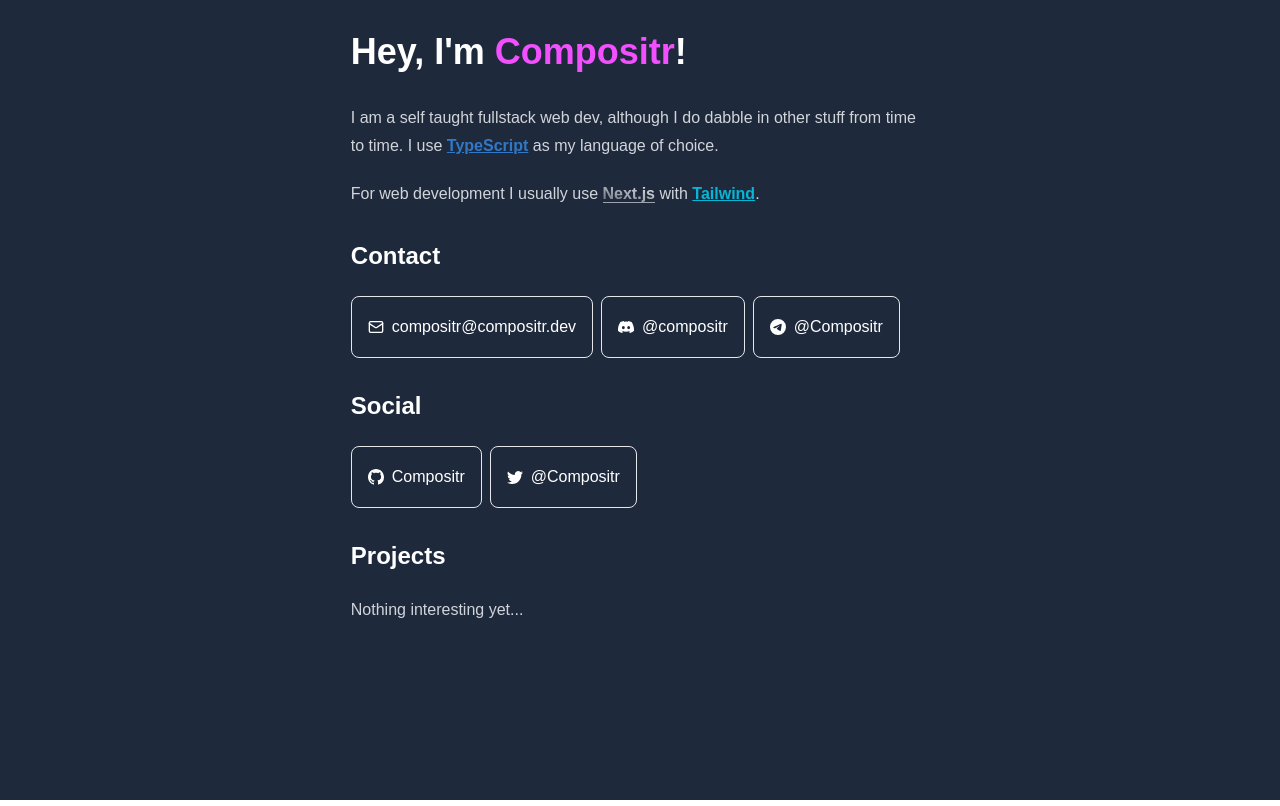
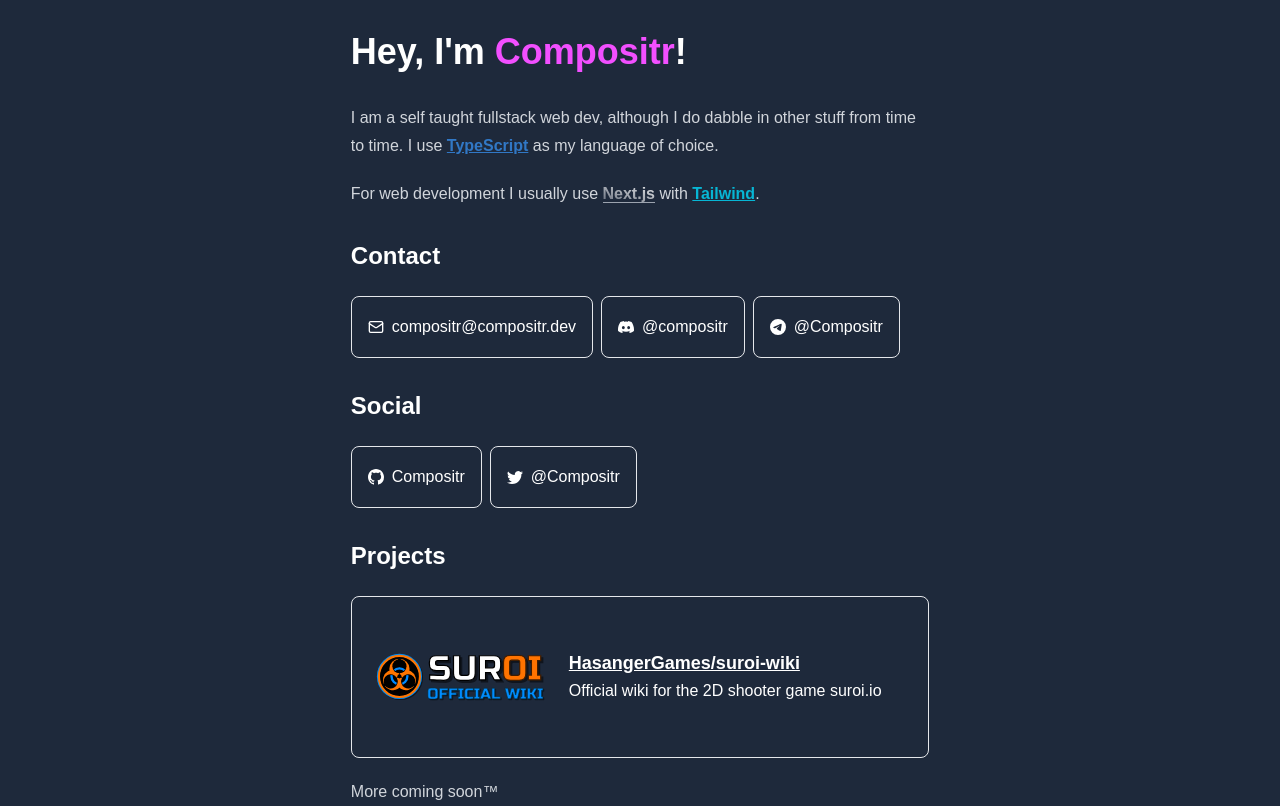
Before and after one commit to Compositr/dotdev, a Next.js app: page / in a window 1280 px wide. Built offline with nearby package versions, Linux system fonts and the light colour scheme; a web font is replaced by a local one.

Commit message:
feat: add projects

```diff
--- a/app/page.tsx
+++ b/app/page.tsx
@@ -3,6 +3,8 @@ import { LuMail } from "react-icons/lu";
 import { BsDiscord, BsGithub, BsTelegram, BsTwitter } from "react-icons/bs";
 import Section from "@/components/Section";
 import CardFlex from "@/components/CardFlex";
+import ProjectCard from "@/components/ProjectCard";
+import SuroiImage from "@/public/projects/suroi.svg";
 
 export default function Home() {
   return (
@@ -77,7 +79,15 @@ export default function Home() {
         </CardFlex>
       </Section>
       <Section title="Projects">
-        <p>Nothing interesting yet...</p>
+        <ProjectCard
+          name="HasangerGames/suroi-wiki"
+          description="Official wiki for the 2D shooter game suroi.io"
+          href="https://wiki.suroi.io"
+          imageSrc={SuroiImage}
+          w={169}
+          h={42}
+        />
+        <p>More coming soon™</p>
       </Section>
     </main>
   );
--- /dev/null
+++ b/components/ProjectCard.tsx
@@ -0,0 +1,39 @@
+import Image from "next/image";
+
+export default function ProjectCard({
+  href,
+  name,
+  description,
+  imageSrc,
+  w,
+  h,
+}: ProjectCardProps) {
+  return (
+    <a
+      href={href}
+      target="_blank"
+      className="no-underline hover:text-compositr group transition-all odd:hover:-rotate-2 hover:rotate-2 duration-300"
+    >
+      <div className="border rounded-lg p-4 flex items-center gap-4 hover:border-compositr transition-colors">
+        <div className="p-2">
+          <Image src={imageSrc} alt="Image" width={w} height={h} />
+        </div>
+        <div className="flex-1">
+          <h3 className="font-bold text-lg underline transition-colors group-hover:text-compositr m-0 ">
+            {name}
+          </h3>
+          <span className="">{description}</span>
+        </div>
+      </div>
+    </a>
+  );
+}
+
+interface ProjectCardProps {
+  href: string;
+  name: string;
+  description: string;
+  imageSrc: string;
+  w?: number;
+  h?: number;
+}
```
Also changed, not shown: public/projects/suroi.svg (added).
